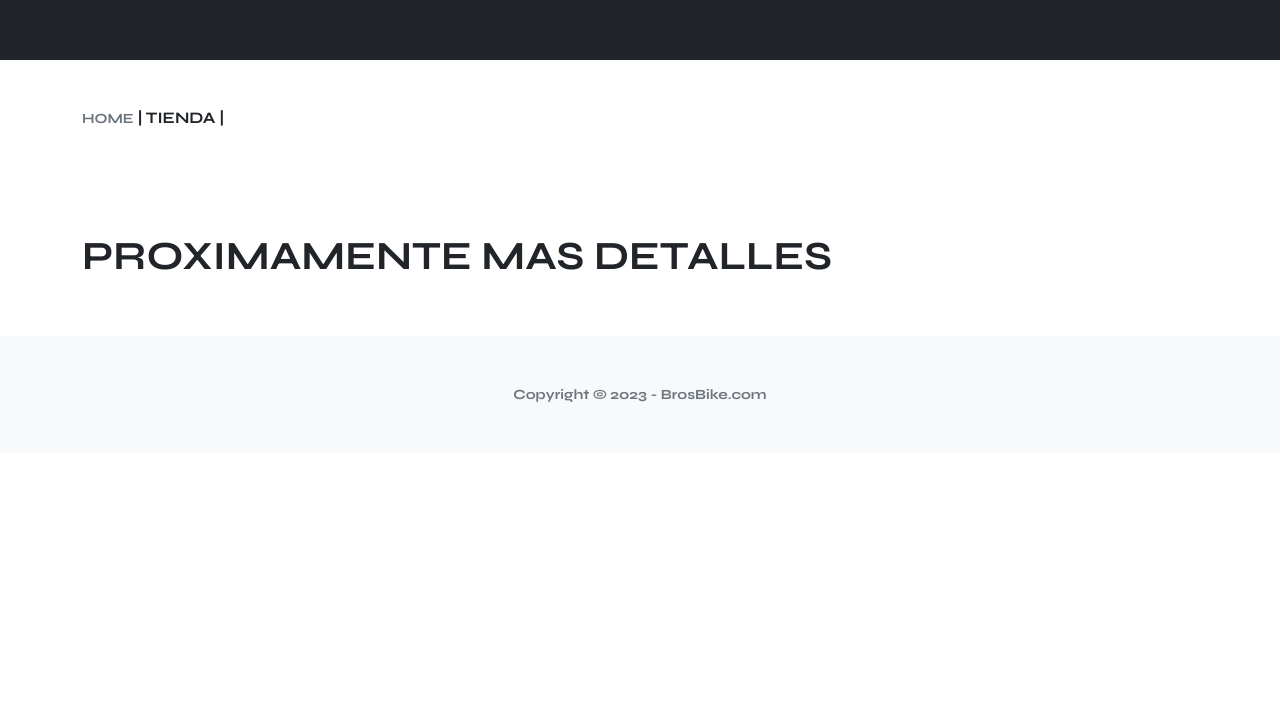
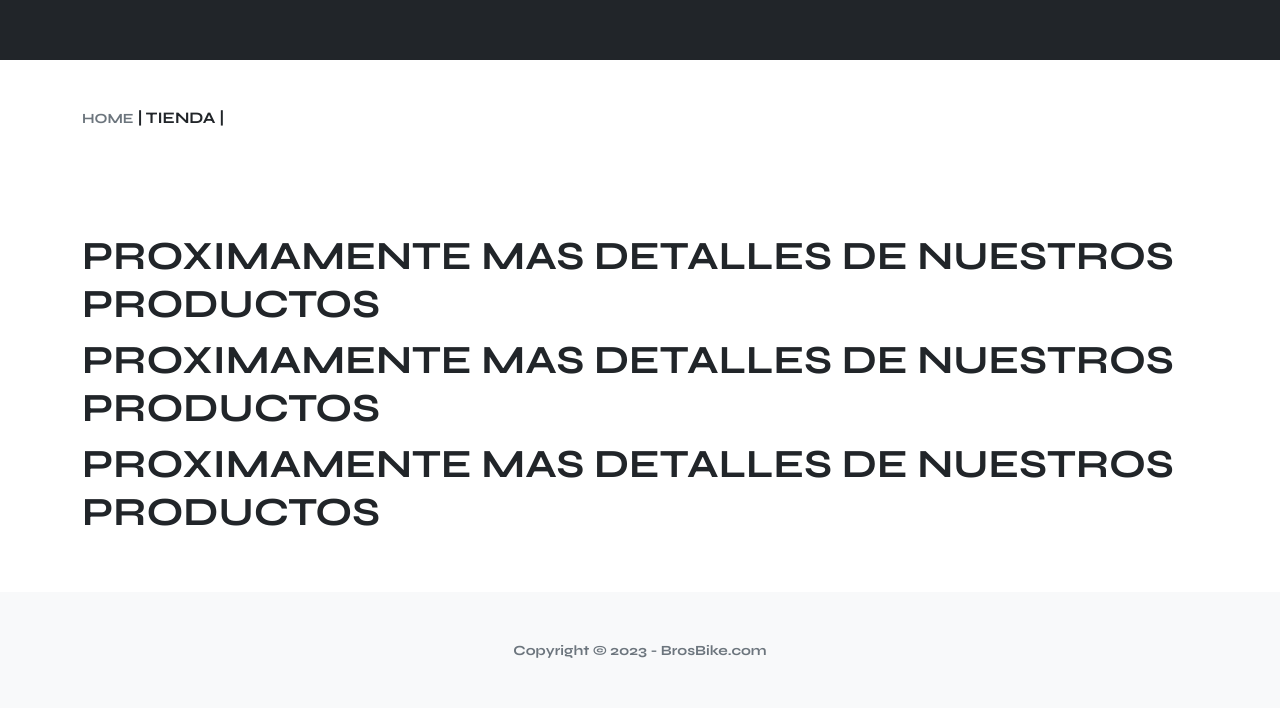
Before and after one commit to isaactl98/brosbike, a PHP site: the page made by views/shop/detalleproducto.php in a window 1280 px wide. Shown: the top 708 px of the page. Run offline with PHP 8.4, Linux system fonts and the light colour scheme; the template is opened without the code that fills it, so the values that code supplies are empty; some libraries are stand-ins or nearby versions.

Commit message:
DESARROLLO: DETALLE DEL PRODUCTO

```diff
--- a/views/shop/detalleproducto.php
+++ b/views/shop/detalleproducto.php
@@ -3,5 +3,7 @@
     <h6><small class="text-muted">HOME</small> | TIENDA | </h6>
 </div>
 <div class="container py-5">
-    <h1>PROXIMAMENTE MAS DETALLES</h1>
+    <h1>PROXIMAMENTE MAS DETALLES DE NUESTROS PRODUCTOS</h1>
+    <h1>PROXIMAMENTE MAS DETALLES DE NUESTROS PRODUCTOS</h1>
+    <h1>PROXIMAMENTE MAS DETALLES DE NUESTROS PRODUCTOS</h1>
 </div>
```
Also changed, not shown: 1 other file.
